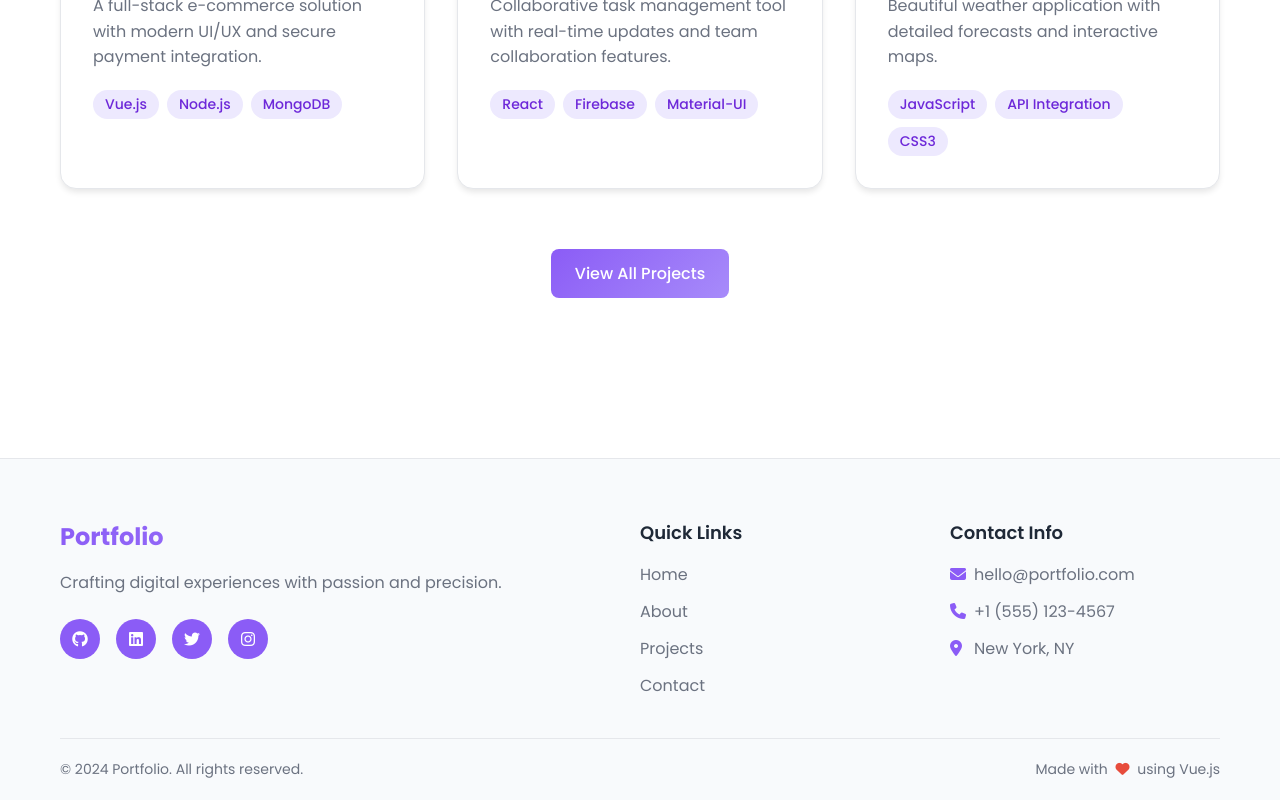
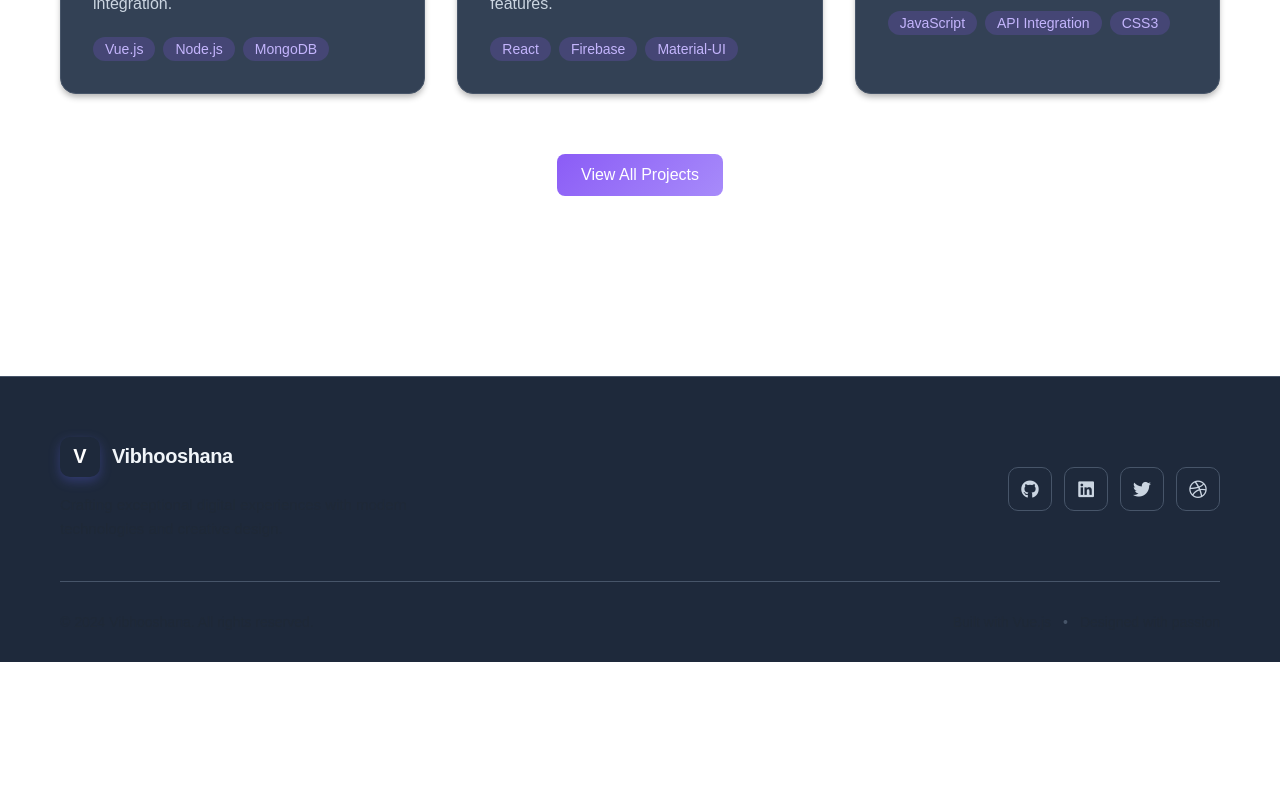
Before and after one commit to vibhooshanak06/portfolio, a Vue app: page / in a window 1280 px wide. Shown: the part 1501-2301 px from the top of the page. After the commit the page ends 2163 px from the top, so only its background shows below. Built offline with nearby package versions, Linux system fonts and the light colour scheme.

Commit message:
Added new ui

```diff
--- a/public/index.html
+++ b/public/index.html
@@ -7,9 +7,11 @@
     <meta name="viewport" content="width=device-width,initial-scale=1.0">
     <link rel="icon" href="<%= BASE_URL %>favicon.ico">
     <link rel="stylesheet" href="https://cdnjs.cloudflare.com/ajax/libs/font-awesome/6.4.0/css/all.min.css">
-    <link href="https://fonts.googleapis.com/css2?family=Poppins:wght@300;400;500;600;700&display=swap"
+    <link rel="preconnect" href="https://fonts.googleapis.com">
+    <link rel="preconnect" href="https://fonts.gstatic.com" crossorigin>
+    <link href="https://fonts.googleapis.com/css2?family=Inter:wght@300;400;500;600;700;800&display=swap"
         rel="stylesheet">
-    <title>MyPortfolio</title>
+    <title>Vibhooshana Kannan - Portfolio</title>
 </head>
 
 <body>
--- a/src/App.vue
+++ b/src/App.vue
@@ -18,12 +18,12 @@ export default {
   },
   data() {
     return {
-      isDarkMode: false
+      isDarkMode: true
     }
   },
   mounted() {
     const savedTheme = localStorage.getItem('theme')
-    this.isDarkMode = savedTheme === 'dark'
+    this.isDarkMode = savedTheme ? savedTheme === 'dark' : true
   },
   methods: {
     toggleTheme() {
--- a/src/components/Footer.vue
+++ b/src/components/Footer.vue
@@ -2,50 +2,41 @@
   <footer class="footer">
     <div class="container">
       <div class="footer-content">
-        <div class="footer-section">
-          <h3 class="footer-title">Portfolio</h3>
-          <p class="footer-text">
-            Crafting digital experiences with passion and precision.
+        <div class="footer-brand">
+          <div class="brand-logo">
+            <div class="logo-icon">
+              <span>V</span>
+            </div>
+            <span class="logo-text">Vibhooshana</span>
+          </div>
+          <p class="brand-description">
+            Crafting exceptional digital experiences with modern technologies and creative design.
           </p>
+        </div>
+
         <div class="social-links">
-            <a href="#" class="social-link">
+          <a href="#" class="social-link" aria-label="GitHub">
             <i class="fab fa-github"></i>
           </a>
-            <a href="#" class="social-link">
+          <a href="#" class="social-link" aria-label="LinkedIn">
             <i class="fab fa-linkedin"></i>
           </a>
-            <a href="#" class="social-link">
+          <a href="#" class="social-link" aria-label="Twitter">
             <i class="fab fa-twitter"></i>
           </a>
-            <a href="#" class="social-link">
-              <i class="fab fa-instagram"></i>
+          <a href="#" class="social-link" aria-label="Dribbble">
+            <i class="fab fa-dribbble"></i>
           </a>
         </div>
       </div>
 
-        <div class="footer-section">
-          <h4 class="section-title">Quick Links</h4>
-          <div class="footer-links">
-            <router-link to="/">Home</router-link>
-            <router-link to="/about">About</router-link>
-            <router-link to="/projects">Projects</router-link>
-            <router-link to="/contact">Contact</router-link>
+      <div class="footer-bottom">
+        <p class="copyright">&copy; 2024 Vibhooshana. All rights reserved.</p>
+        <div class="footer-meta">
+          <span>Built with Vue.js</span>
+          <span class="separator">•</span>
+          <span>Designed with passion</span>
         </div>
-        </div>
-
-        <div class="footer-section">
-          <h4 class="section-title">Contact Info</h4>
-          <div class="contact-info">
-            <p><i class="fas fa-envelope"></i> hello@portfolio.com</p>
-            <p><i class="fas fa-phone"></i> +1 (555) 123-4567</p>
-            <p><i class="fas fa-map-marker-alt"></i> New York, NY</p>
-          </div>
-        </div>
-      </div>
-
-      <div class="footer-bottom">
-        <p>&copy; 2024 Portfolio. All rights reserved.</p>
-        <p>Made with <i class="fas fa-heart"></i> using Vue.js</p>
       </div>
     </div>
   </footer>
@@ -61,126 +52,132 @@ export default {
 .footer {
   background: var(--bg-secondary);
   border-top: 1px solid var(--border-color);
-  padding: 60px 0 20px;
-  margin-top: 80px;
+  padding: 60px 0 32px;
+  margin-top: 100px;
 }
 
 .footer-content {
-  display: grid;
-  grid-template-columns: 2fr 1fr 1fr;
+  display: flex;
+  align-items: center;
+  justify-content: space-between;
+  margin-bottom: 40px;
   gap: 40px;
-  margin-bottom: 40px;
 }
 
-.footer-section {
-  .footer-title {
-    font-size: 24px;
-    font-weight: 700;
-    background: linear-gradient(135deg, var(--primary-purple), var(--secondary-purple));
-    -webkit-background-clip: text;
-    -webkit-text-fill-color: transparent;
-    background-clip: text;
-    margin-bottom: 16px;
+.footer-brand {
+  max-width: 400px;
 }
 
-  .section-title {
-    font-size: 18px;
+.brand-logo {
+  display: flex;
+  align-items: center;
+  gap: 12px;
+  margin-bottom: 16px;
+
+  .logo-icon {
+    width: 40px;
+    height: 40px;
+    background: var(--gradient-primary);
+    border-radius: 10px;
+    display: flex;
+    align-items: center;
+    justify-content: center;
+    font-weight: 700;
+    font-size: 20px;
+    color: white;
+    box-shadow: 0 4px 12px rgba(99, 102, 241, 0.3);
+  }
+
+  .logo-text {
+    font-size: 20px;
     font-weight: 600;
     color: var(--text-primary);
-    margin-bottom: 16px;
+    letter-spacing: -0.02em;
+  }
 }
 
-  .footer-text {
-    color: var(--text-secondary);
+.brand-description {
+  font-size: 0.9375rem;
   line-height: 1.6;
-    margin-bottom: 24px;
-  }
+  color: var(--text-tertiary);
 }
 
 .social-links {
   display: flex;
-  gap: 16px;
+  gap: 12px;
 
   .social-link {
+    width: 44px;
+    height: 44px;
     display: flex;
     align-items: center;
     justify-content: center;
-    width: 40px;
-    height: 40px;
-    background: var(--primary-purple);
-    color: white;
-    border-radius: 50%;
+    background: var(--bg-tertiary);
+    border: 1px solid var(--border-color);
+    border-radius: 10px;
+    color: var(--text-secondary);
     text-decoration: none;
-    transition: all 0.3s ease;
+    font-size: 18px;
+    transition: all 0.3s cubic-bezier(0.4, 0, 0.2, 1);
 
     &:hover {
-      background: var(--dark-purple);
+      background: var(--primary);
+      border-color: var(--primary);
+      color: white;
       transform: translateY(-2px);
-    }
-  }
-}
-
-.footer-links {
-  display: flex;
-  flex-direction: column;
-  gap: 12px;
-
-  a {
-    color: var(--text-secondary);
-    text-decoration: none;
-    transition: all 0.3s ease;
-
-    &:hover {
-      color: var(--primary-purple);
-    }
-  }
-}
-
-.contact-info {
-  display: flex;
-  flex-direction: column;
-  gap: 12px;
-
-  p {
-    color: var(--text-secondary);
-    display: flex;
-    align-items: center;
-    gap: 8px;
-
-    i {
-      color: var(--primary-purple);
-      width: 16px;
     }
   }
 }
 
 .footer-bottom {
   display: flex;
+  align-items: center;
   justify-content: space-between;
+  padding-top: 32px;
+  border-top: 1px solid var(--border-color);
+}
+
+.copyright {
+  font-size: 0.875rem;
+  color: var(--text-muted);
+}
+
+.footer-meta {
+  display: flex;
   align-items: center;
-  padding-top: 20px;
-  border-top: 1px solid var(--border-color);
+  gap: 12px;
+  font-size: 0.875rem;
+  color: var(--text-muted);
 
-  p {
-    color: var(--text-secondary);
-    font-size: 14px;
-
-    i {
-      color: #e74c3c;
-      margin: 0 4px;
-    }
+  .separator {
+    color: var(--border-color);
   }
 }
 
 @media (max-width: 768px) {
+  .footer {
+    padding: 50px 0 24px;
+    margin-top: 80px;
+  }
+
   .footer-content {
-    grid-template-columns: 1fr;
+    flex-direction: column;
+    align-items: flex-start;
     gap: 32px;
+  }
+
+  .footer-brand {
+    max-width: 100%;
+  }
+
+  .social-links {
+    width: 100%;
+    justify-content: flex-start;
   }
 
   .footer-bottom {
     flex-direction: column;
-    gap: 8px;
+    gap: 12px;
     text-align: center;
   }
 }
```
Also changed, not shown: 1 other file (tests, documents, lock files or other folders). Lines whose indentation alone changed are shown as unchanged.
